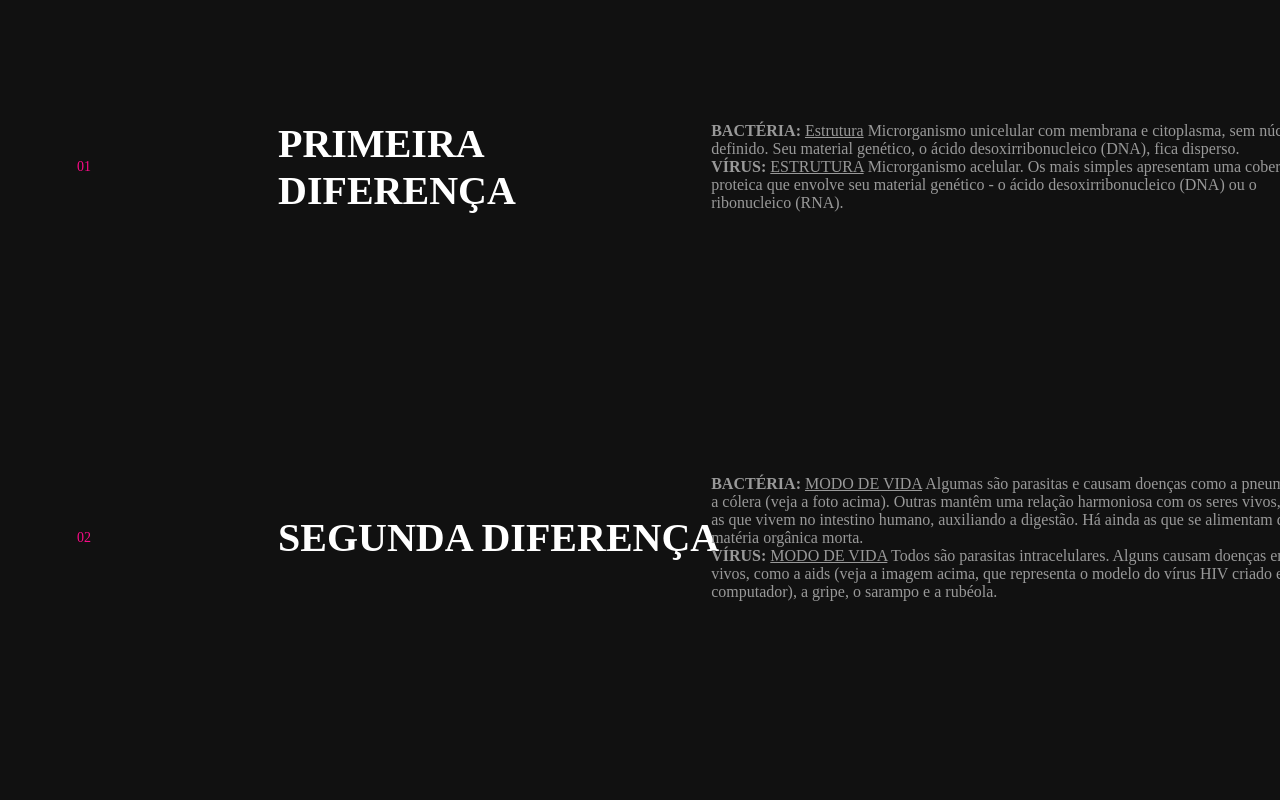
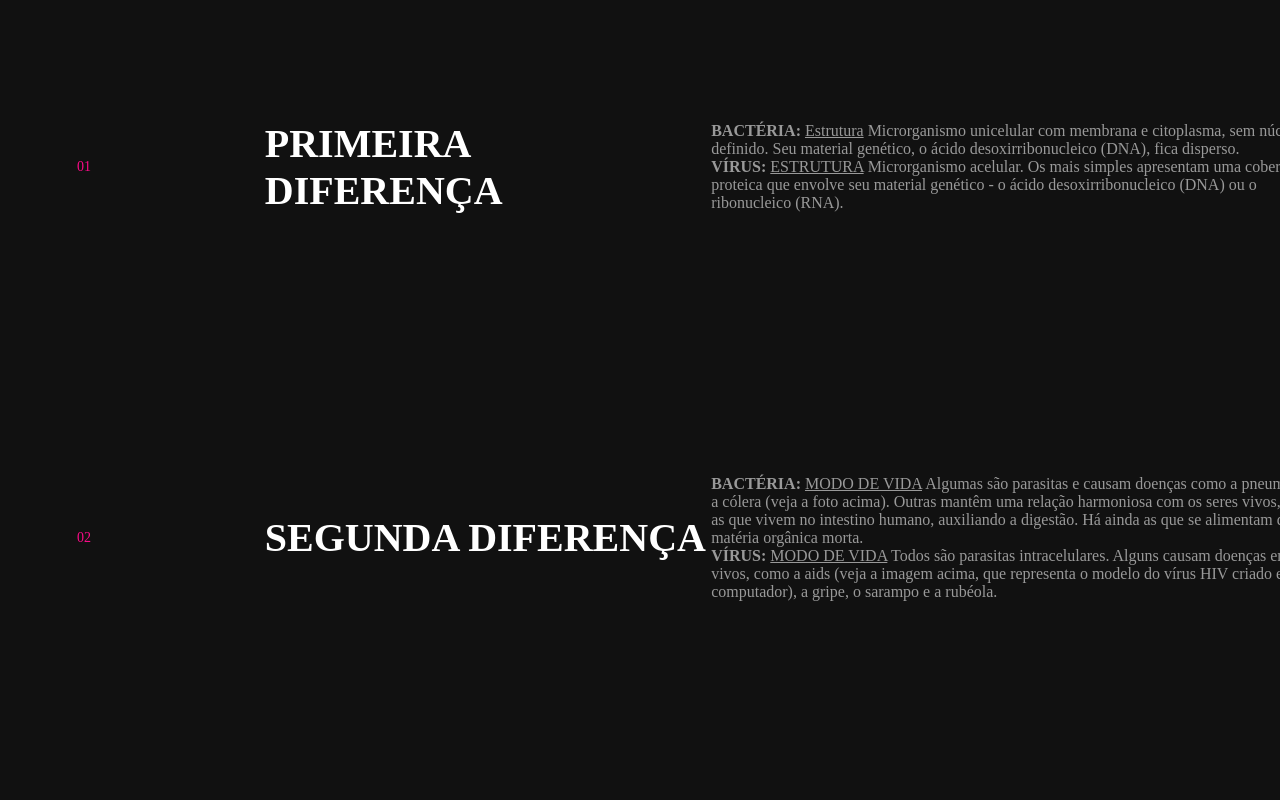
Before and after one commit to Raianedev/raianedev.github.io, a plain HTML site: page biologia/diferencas.html in a window 1280 px wide. Shown: the part 1540-2340 px from the top of the page. Drawn offline with Linux system fonts and the light colour scheme.

Commit message:
style.css

```diff
--- a/biologia/style.css
+++ b/biologia/style.css
@@ -133,16 +133,13 @@ h3.pergunta{
     color:#ffffff;
     font-weight:700;
     text-transform:uppercase;
-    padding:0% 3%;
     width:100%;
-    float:left;
-    position:relative;
-    word-break: break-word;
 }
 h4.resposta{
     font-size:16px;
     color:#999999;
     font-weight:500;
+    width:100%;
 }
 div.perguntas{
     display:inline-block;
```
